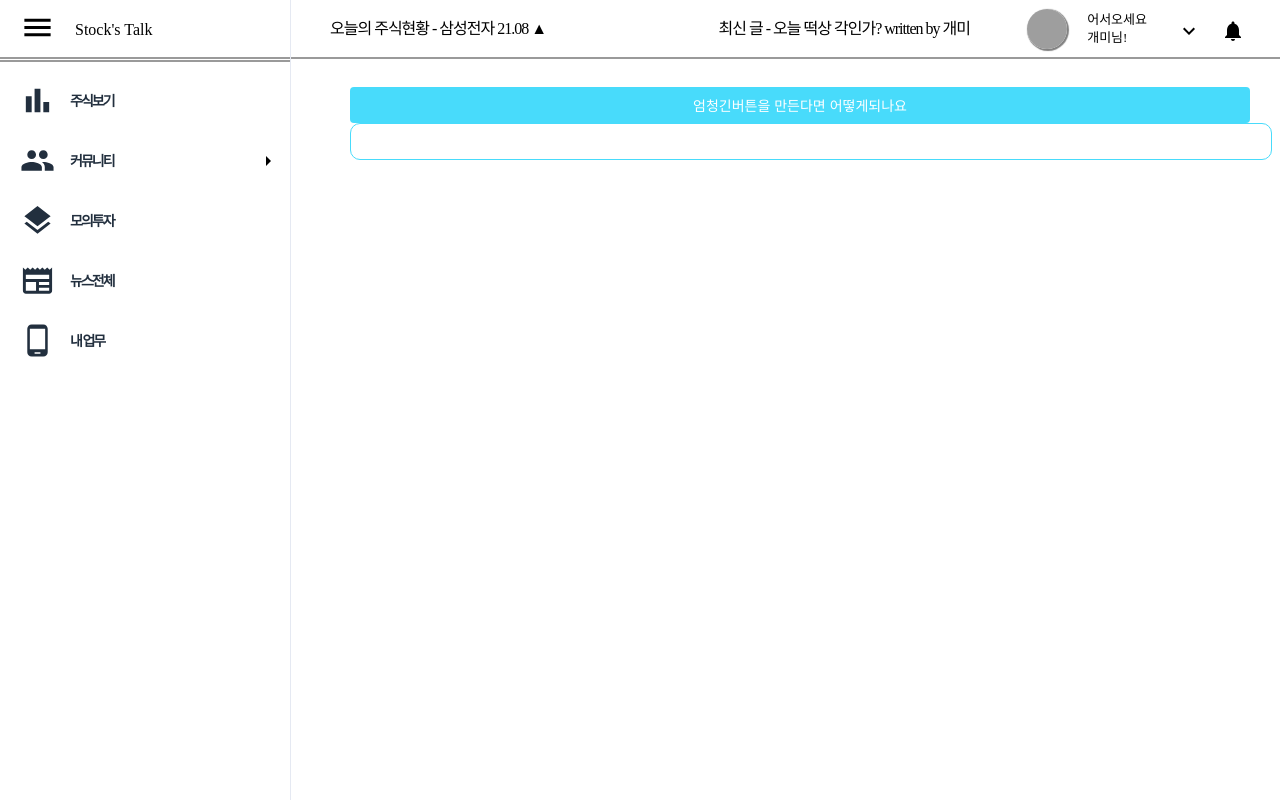
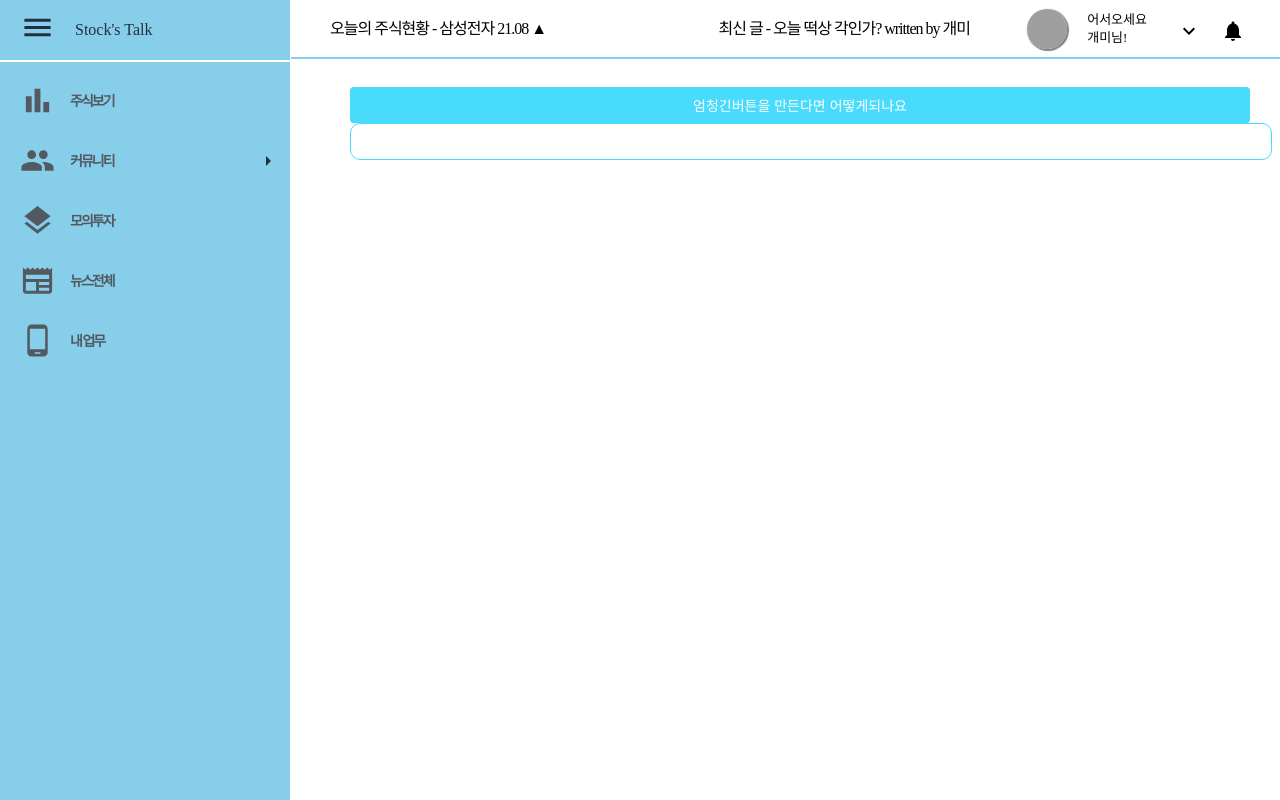
Before and after one commit to innovation-final/Front, a React (Create React App) app: page / in a window 1280 px wide. Built offline with nearby package versions, Linux system fonts and the light colour scheme; grey boxes are pictures that could not be loaded.

Commit message:
FEAT: Header

```diff
--- a/src/component/layout/Header.jsx
+++ b/src/component/layout/Header.jsx
@@ -19,7 +19,7 @@ const StyleHeader = styled.div`
     top: 0;
     left: 0;
     width: 100%;
-    border-bottom: 2px solid #9a9a9a;
+    border-bottom: 2px solid skyblue;
     display: flex;
     flex-direction: row;
     align-items: center;
--- a/src/component/layout/SideBar.jsx
+++ b/src/component/layout/SideBar.jsx
@@ -41,8 +41,10 @@ const StyleSideBar = styled.div`
     top: 0;
     width: ${props => (props.wide ? 290 : 74)}px;
     height: 100vh;
+    background-color: skyblue;
+    color: #222f3e;
 
-    border-right: 1px solid #e5e9f2;
+    border-right: 1px solid white;
 
     transition: width ease-in-out 0.3s;
 `;
--- a/src/component/sidebar/SideBarHeader.jsx
+++ b/src/component/sidebar/SideBarHeader.jsx
@@ -27,7 +27,7 @@ const StyleHeader = styled.div`
     display: flex;
     flex-direction: row;
     align-items: center;
-    border-bottom: 2px solid #9a9a9a;
+    border-bottom: 2px solid white;
     margin-bottom: 10px;
 `;
 
--- a/src/component/sidebar/SideBarItem.jsx
+++ b/src/component/sidebar/SideBarItem.jsx
@@ -101,14 +101,14 @@ const ItemContainer = styled.div`
 const IconBox = styled.div`
     padding: 10px;
     margin-left: 10px;
-    color: #222f3e;
+    color: #525961;
     cursor: pointer;
 `;
 const ItemTitle = styled(motion.div)`
     padding: 5px;
     overflow: hidden;
     font-weight: 600;
-    color: #222f3e;
+    color: #525961;
 
     letter-spacing: -2px;
     font-size: 14px;
```
Also changed, not shown: 1 other file (tests, documents, lock files or other folders).
